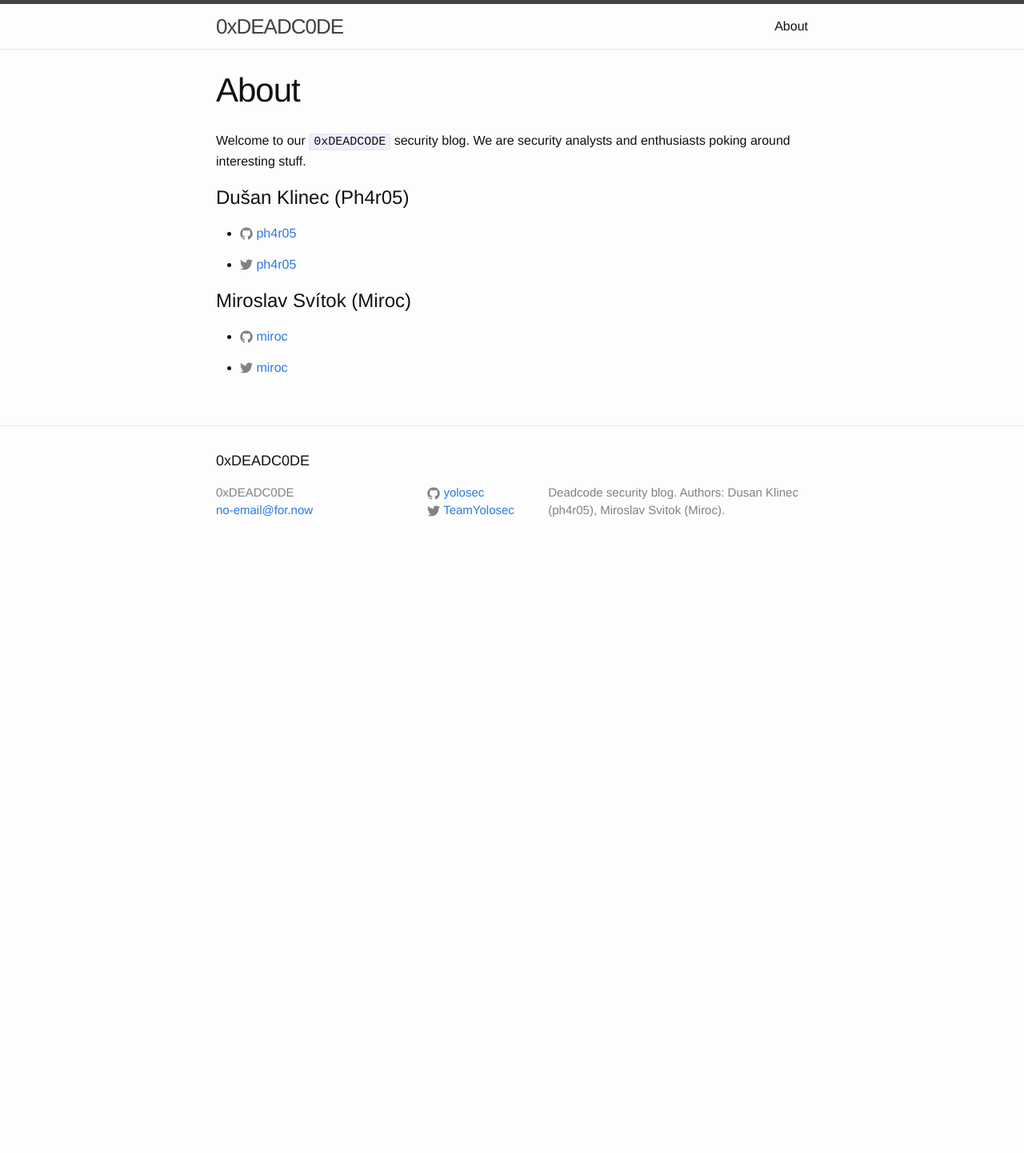
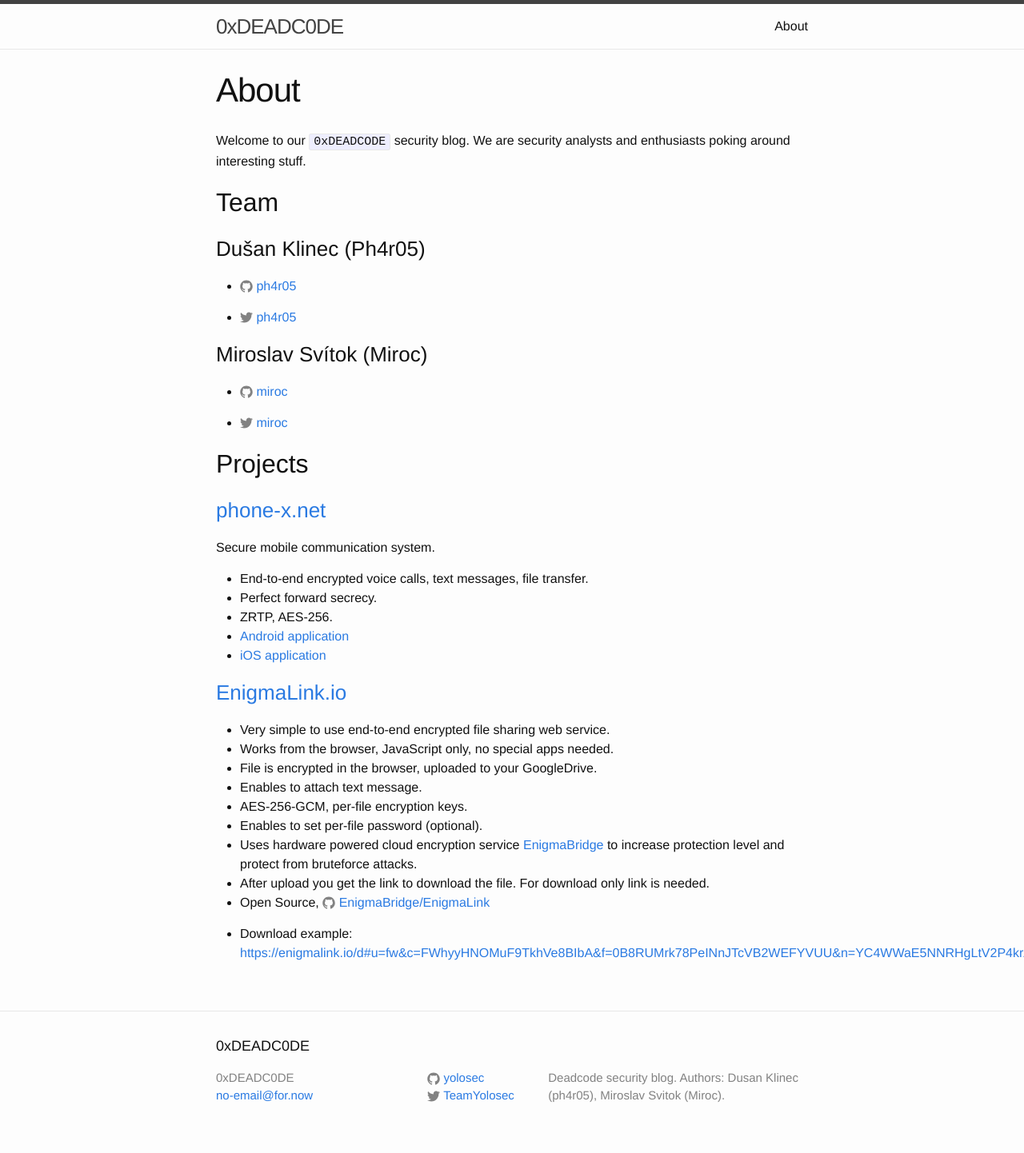
Before and after one commit to yolosec/deadcodeBlog, a Jekyll site: the page built from about.md, in a window 1280 px wide. Shown: the whole page at 80% size. Built offline with Jekyll 4.4.1, drawn with Linux system fonts in a browser that asks for light colours; before the commit the page ends 900 px from its top, so only the background shows below that.

Commit message:
about: projects added

```diff
--- a/about.md
+++ b/about.md
@@ -7,13 +7,41 @@ permalink: /about/
 Welcome to our `0xDEADCODE` security blog.
 We are security analysts and enthusiasts poking around interesting stuff.
 
-# Dušan Klinec (Ph4r05)
+## Team
+
+### Dušan Klinec (Ph4r05)
 - {% include icon-github.html username="ph4r05" %}
 - {% include icon-twitter.html username="ph4r05" %}
 
-# Miroslav Svítok (Miroc)
+### Miroslav Svítok (Miroc)
 - {% include icon-github.html username="miroc" %}
 - {% include icon-twitter.html username="miroc" %}
+
+
+## Projects
+
+### [phone-x.net](https://www.phone-x.net/)
+Secure mobile communication system.
+
+* End-to-end encrypted voice calls, text messages, file transfer.
+* Perfect forward secrecy.
+* ZRTP, AES-256.
+* [Android application](https://play.google.com/store/apps/details?id=net.phonex)
+* [iOS application](https://itunes.apple.com/us/app/phonex-secure-communication/id957487057?mt=8)
+
+### [EnigmaLink.io](https://enigmalink.io)
+
+* Very simple to use end-to-end encrypted file sharing web service.
+* Works from the browser, JavaScript only, no special apps needed.
+* File is encrypted in the browser, uploaded to your GoogleDrive.
+* Enables to attach text message.
+* AES-256-GCM, per-file encryption keys.
+* Enables to set per-file password (optional).
+* Uses hardware powered cloud encryption service [EnigmaBridge](https://enigmabridge.com/) to increase protection level and protect from bruteforce attacks.
+* After upload you get the link to download the file. For download only link is needed.
+* Open Source, {% include icon-github.html username="EnigmaBridge/EnigmaLink" %}
+* Download example: <https://enigmalink.io/d#u=fw&c=FWhyyHNOMuF9TkhVe8BIbA&f=0B8RUMrk78PeINnJTcVB2WEFYVUU&n=YC4WWaE5NNRHgLtV2P4krA>
+
 
 <!--You can find the source code for Jekyll at-->
 <!--{% include icon-github.html username="jekyll" %} /-->
```
